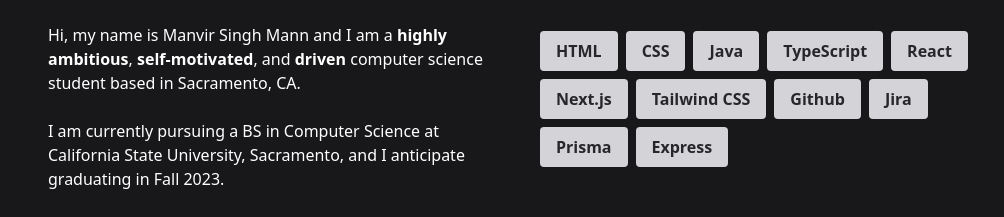
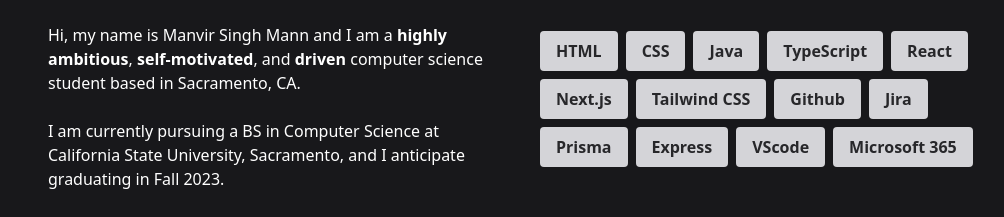
Before and after one commit to mannmanvir/mm-portfolio, a Next.js app: page / in a window 1280 px wide. Shown: the part 1088-1305 px from the top of the page, without its empty margins (120-1124 px from the left). Built offline with nearby package versions, Linux system fonts and the light colour scheme.

Commit message:
* Added two new skills

```diff
--- a/src/components/AboutSection.tsx
+++ b/src/components/AboutSection.tsx
@@ -17,6 +17,11 @@ const skills = [
   { skill: "Jira", docs: "https://confluence.atlassian.com/jira" },
   { skill: "Prisma", docs: "https://www.prisma.io/" },
   { skill: "Express", docs: "https://expressjs.com/" },
+  { skill: "VScode", docs: "https://code.visualstudio.com/docs" },
+  {
+    skill: "Microsoft 365",
+    docs: "https://learn.microsoft.com/en-us/microsoft-365/?view=o365-worldwide",
+  },
 ];
 
 const AboutSection = () => {
```
